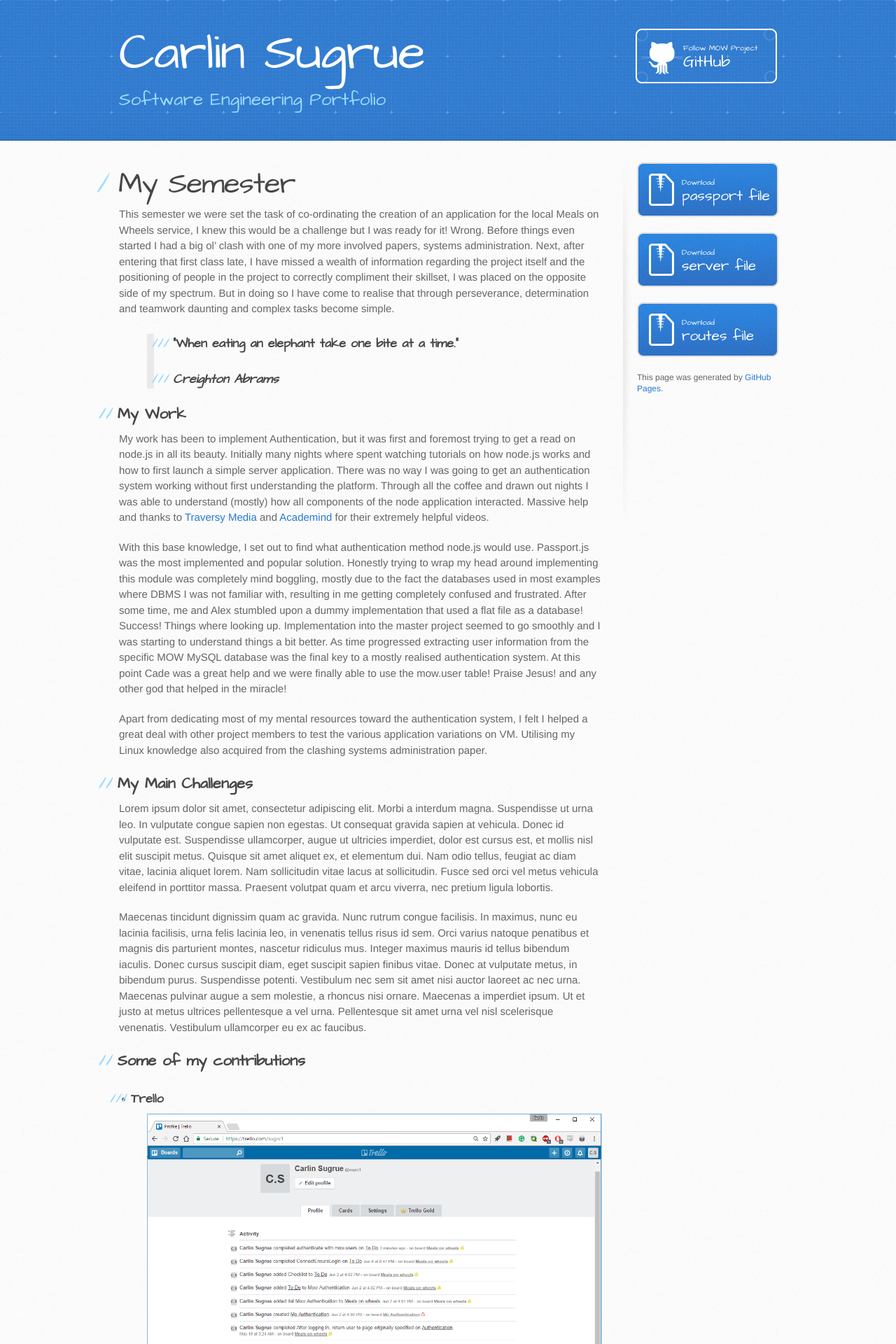
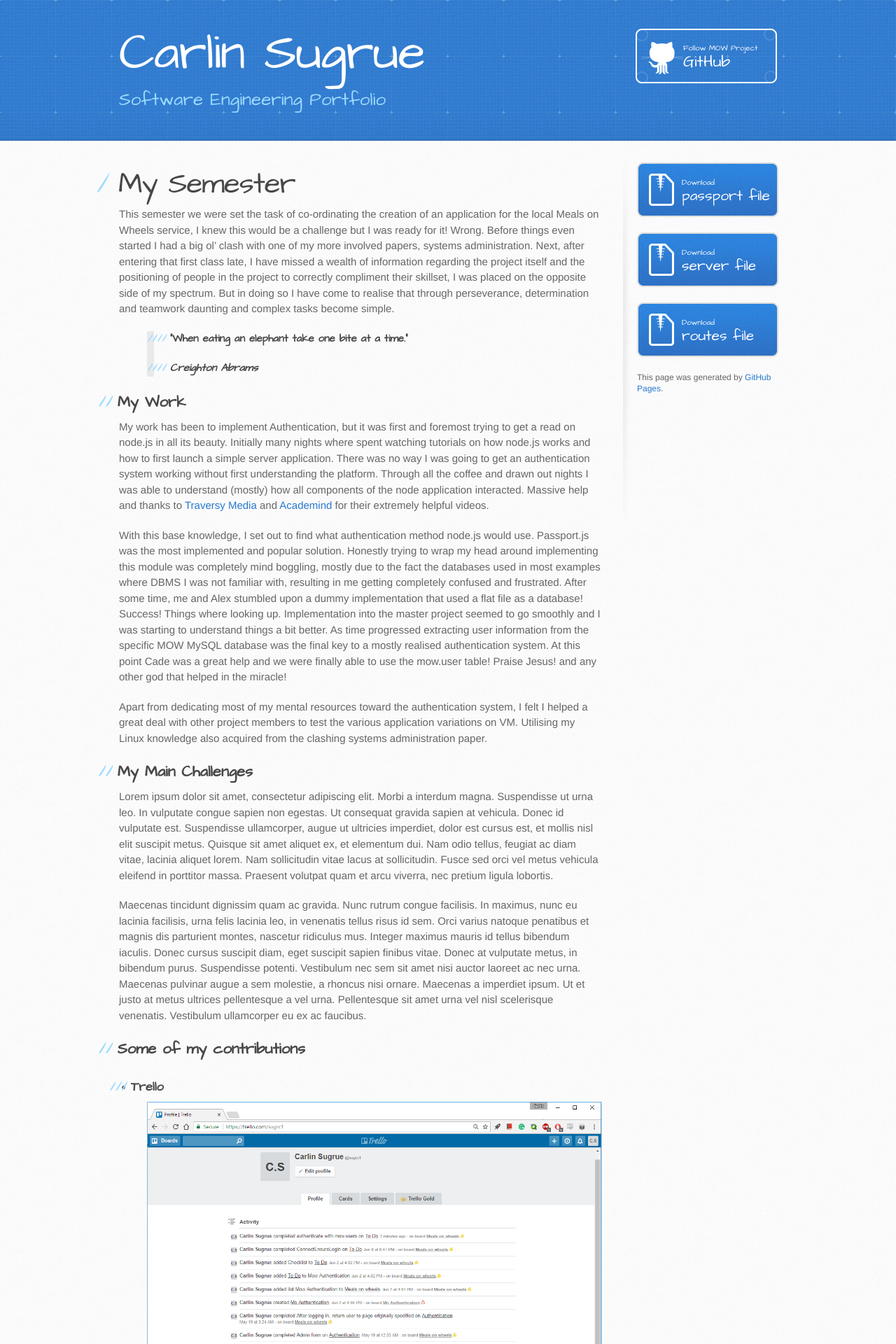
Before and after one commit to Sugrc1/Sugrc1.github.io, a Jekyll site: the page built from index.md, in a window 1280 px wide. Shown: the top 1920 px of the page at 70% size. Built offline with Jekyll 4.4.1, drawn with Linux system fonts in a browser that asks for light colours; our own code applies the rules of GitHub Pages for plain Markdown files.

```diff
--- a/index.md
+++ b/index.md
@@ -3,8 +3,8 @@
 
 This semester we were set the task of co-ordinating the creation of an application for the local Meals on Wheels service, I knew this would be a challenge but I was ready for it! Wrong. Before things even started I had a big ol’ clash with one of my more involved papers, systems administration. Next, after entering that first class late, I have missed a wealth of information regarding the project itself and the positioning of people in the project to correctly compliment their skillset, I was placed on the opposite side of my spectrum. But in doing so I have come to realise that through perseverance, determination and teamwork daunting and complex tasks become simple.
 
-> ### "When eating an elephant take one bite at a time."
-> ### _Creighton Abrams_
+> #### "When eating an elephant take one bite at a time."
+> #### _Creighton Abrams_
 
 
 
```
